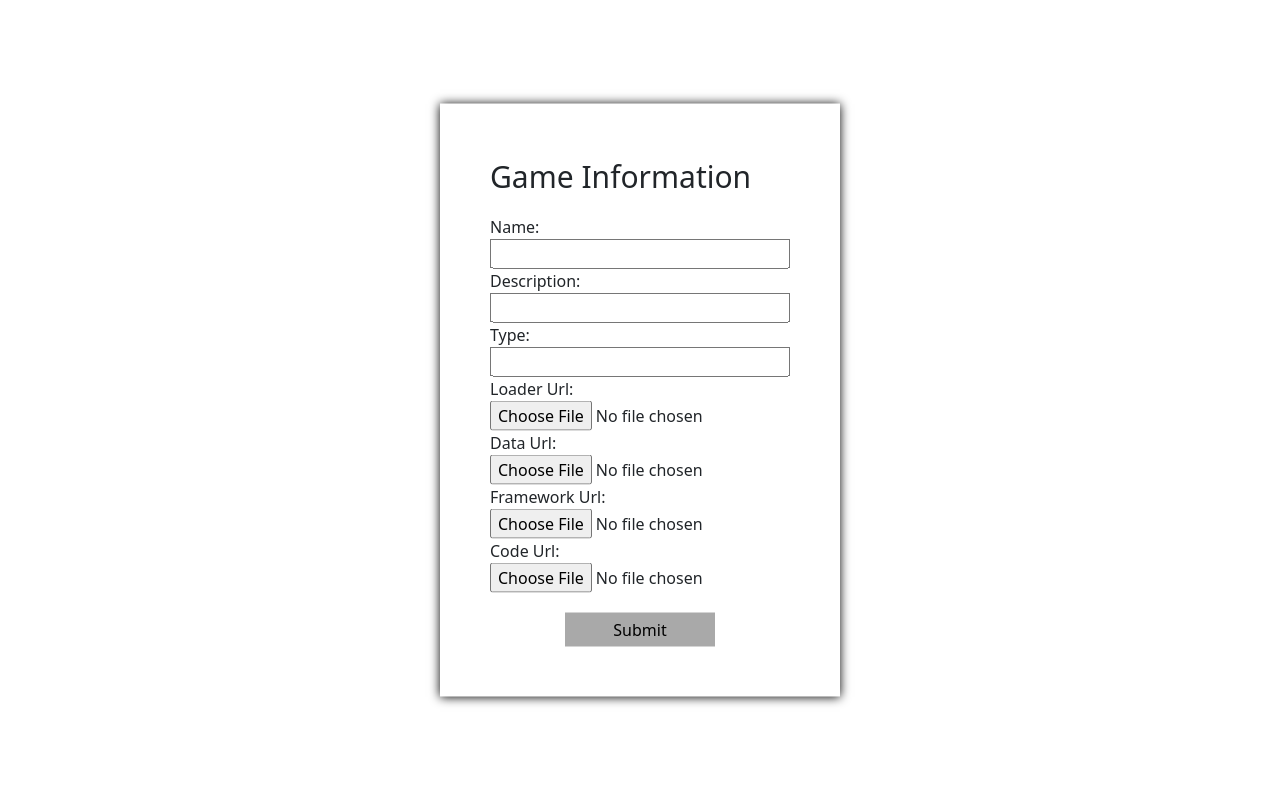
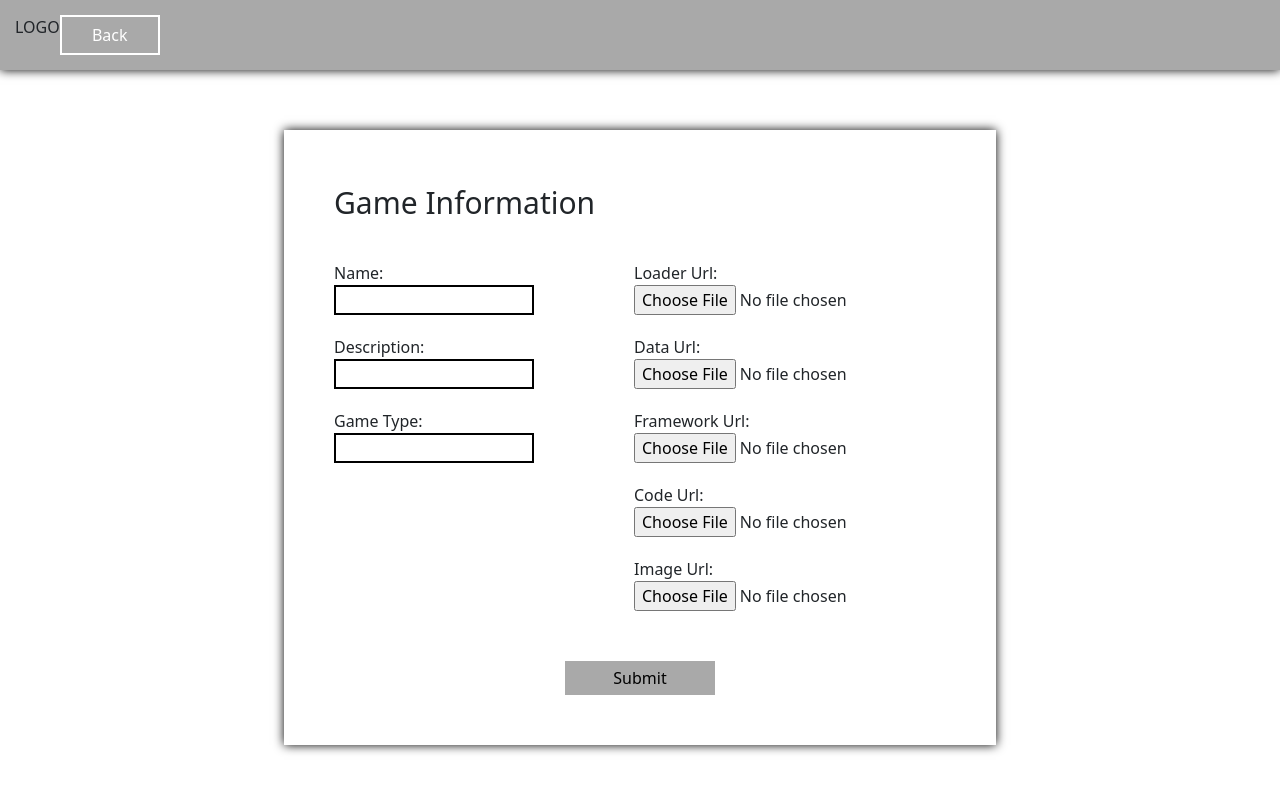
Before and after one commit to GTWebArcade/webarcade-webapp, a React (Create React App) app: page /create-game in a window 1280 px wide. Shown: the top 792 px of the page. Built offline with nearby package versions, Linux system fonts and the light colour scheme; no server answers.

Commit message:
post request added

```diff
--- a/src/component/create-game/index.js
+++ b/src/component/create-game/index.js
@@ -3,20 +3,85 @@ import { useState } from 'react';
 import axios from 'axios';
 import { useNavigate } from 'react-router-dom';
 import styles from './styles.module.css';
+import { API_URL } from '../../api';
 
 function CreateGamePage() {
   const [name, setName] = useState('');
   const [description, setDescription] = useState('');
-  const [gameType, setGameType] = useState('');
+  const [type, setType] = useState('');
+  const [loaderurl, setLoaderUrl] = useState('');
+  const [dataurl, setDataUrl] = useState('');
+  const [frameworkurl, setFrameworkUrl] = useState('');
+  const [codeurl, setCodeUrl] = useState('');
+  const [imageurl, setImageUrl] = useState('');
+  const navigate = useNavigate();
 
-  function sendGameInfo() {}
+  async function sendGameInfo() {
+    setLoaderUrl(document.getElementById('loader').value);
+    setDataUrl(document.getElementById('data').value);
+    setFrameworkUrl(document.getElementById('framework').value);
+    setCodeUrl(document.getElementById('code').value);
+    setImageUrl(document.getElementById('image').value);
+    try {
+      const serverMessage = await axios.post(`${API_URL}/api/v1/file-upload`, { file: loaderurl });
+      console.log(serverMessage);
+    } catch (e) {
+      console.log(e);
+    }
+    try {
+      const serverMessage2 = await axios.post(`${API_URL}/api/v1/file-upload`, { file: dataurl });
+      console.log(serverMessage2);
+    } catch (e) {
+      console.log(e);
+    }
+    try {
+      const serverMessage3 = await axios.post(`${API_URL}/api/v1/file-upload`, { file: frameworkurl });
+      console.log(serverMessage3);
+    } catch (e) {
+      console.log(e);
+    }
+    try {
+      const serverMessage4 = await axios.post(`${API_URL}/api/v1/file-upload`, { file: codeurl });
+      console.log(serverMessage4);
+    } catch (e) {
+      console.log(e);
+    }
+
+    axios.post(`${API_URL}/api/v1/game/create-game`, {
+      name: document.getElementById('name').value,
+      description: document.getElementById('desc').value,
+      gameType: document.getElementById('type').value,
+      dataUrl: dataurl,
+      loaderUrl: loaderurl,
+      frameworkUrl: frameworkurl,
+      codeUrl: codeurl,
+      imageUrl: imageurl,
+      uploaderUserId: localStorage.getItem('user'),
+      createdAt: Date.now(),
+      updatedAt: Date.now(),
+    }).then((response) => {
+      const serverMessage = response?.data?.message || 'no message from server';
+      console.log(serverMessage);
+    }).catch((error) => {
+      console.log('Error: ', error?.response?.data?.message);
+    });
+  }
+
+  function navigateBack() {
+    navigate('/');
+  }
 
   return (
     <div className={styles.createGameContainer}>
+      <div className={styles.header}>
+          <p>LOGO</p>
+          <button className={styles.loginButton} onClick={navigateBack}>Back</button>
+      </div>
       <div className={styles.gameArea}>
         <div className={styles.inGameArea}>
           <p className={styles.title}>Game Information</p>
           <div className={styles.infoSec}>
+            <div className={styles.left}>
               <div className={styles.gameInfo}>
                   <label>Name:</label>
                   <input id="name" type="text" className={styles.userItem} value={name} onChange={(event) => { setName(event?.target?.value); }}></input>
@@ -26,9 +91,11 @@ function CreateGamePage() {
                   <input id="desc" type="text" className={styles.userItem} value={description} onChange={(event) => { setDescription(event?.target?.value); }}></input>
               </div>
               <div className={styles.gameInfo}>
-                <label>Type:</label>
-                <input id="type" type="text" className={styles.userItem} value={gameType} onChange={(event) => { setGameType(event?.target?.value); }}></input>
+                  <label>Game Type:</label>
+                  <input id="type" type="text" className={styles.userItem} value={type} onChange={(event) => { setType(event?.target?.value); }}></input>
               </div>
+            </div>
+            <div className={styles.right}>
               <div className={styles.gameInfo}>
                   <label>Loader Url:</label>
                   <input id="loader" type="file" className={styles.userItem}></input>
@@ -45,6 +112,11 @@ function CreateGamePage() {
                   <label>Code Url:</label>
                   <input id="code" type="file" className={styles.userItem}></input>
               </div>
+              <div className={styles.gameInfo}>
+                  <label>Image Url:</label>
+                  <input id="image" type="file" className={styles.userItem}></input>
+              </div>
+            </div>
           </div>
 
           <div className={styles.sbtn}>
--- a/src/component/create-game/styles.module.css
+++ b/src/component/create-game/styles.module.css
@@ -4,11 +4,25 @@
 
 .inGameArea {
     width: 100%;
-    max-width: 400px;
+    max-width: 1000px;
     min-width: 400px;
     padding: 50px;
     box-shadow: 0px 0px 10px black;
     background: white;
+}
+
+.header {
+    display: flex;
+    flex-direction: row;
+    background-color: darkgray;
+    box-shadow: 0px 0px 10px black;
+    padding: 15px;
+}
+
+.header button {
+    border: 2px solid white;
+    color: white;
+    max-width: 100px;
 }
 
 .gameArea {
@@ -16,6 +30,7 @@
     top: 50%;
     left: 50%;
     transform: translate(-50%, -50%);
+    padding-top: 75px;
 }
 
 .title {
@@ -24,18 +39,22 @@
 
 .infoSec {
     display: flex;
-    flex-direction: column;
+    flex-direction: row;
 }
 
 .gameInfo {
     display: flex;
     flex-direction: column;
-    padding-top: 2  0px;
+    padding-top: 20px;
 }
 
 .sbtn {
-    padding-top: 20px;
+    padding-top: 50px;
     text-align: center;
+}
+
+.sbtn button {
+    width: 150px;
 }
 
 button {
@@ -44,5 +63,17 @@ button {
     padding: 5px;
     border-radius: 3%;
     background-color: darkgray;
-    font-family: IBM Piex Mono;
 }
+
+.left {
+    padding-right: 50px;
+}
+
+.left input {
+    border: 2px solid black;
+    width: 200px;
+}
+
+.right {
+    padding-left: 50px;
+}
```
Lines whose indentation alone changed are shown as unchanged.
